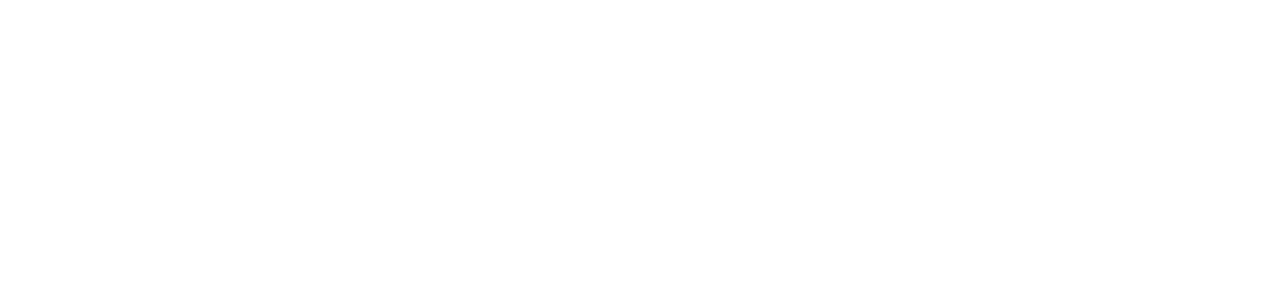
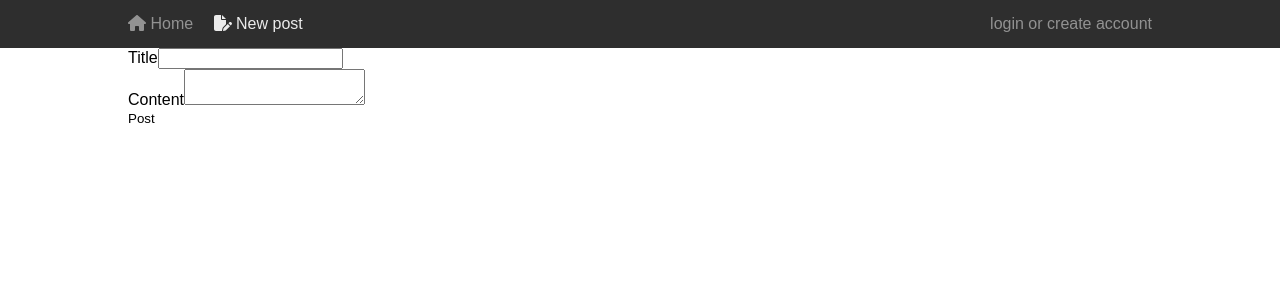
Before and after one commit to MiaraSatu/forum-front, a Vue app: page /post/new in a window 1280 px wide. Before the commit this address had no page. Shown: the top 300 px of the page. Built offline with nearby package versions, Linux system fonts and the light colour scheme.

Commit message:
add router-link to [post_new] in nav, in router configuration, in components/

```diff
--- a/src/components/Nav.vue
+++ b/src/components/Nav.vue
@@ -1,9 +1,16 @@
 <template>
     <nav>
-		<router-link :to="{name: 'home'}" class="nav-link">
-			<font-awesome-icon icon="fa-solid fa-house" />
-			Home
-		</router-link>
+		<div class="options">
+			<router-link :to="{name: 'home'}" class="nav-link">
+				<font-awesome-icon icon="fa-solid fa-house" />
+				Home
+			</router-link>
+			<router-link :to="{name: 'post_new'}" class="nav-link">
+				<font-awesome-icon icon="fa-solid fa-file-pen" />
+				New post
+			</router-link>
+
+		</div>
 		<div class="right-option">
 			<div v-if="user" id="user-block">
 				<div id="profil" @click="displayDropdown">
@@ -71,8 +78,9 @@
     width: 100%;
     height: 3rem;
     padding: 0 10%;
-    background-color: rgb(201, 201, 201);
+    background-color: rgb(46, 46, 46);
     box-sizing: border-box;
+	color: rgb(146, 146, 146);
 
 	.right-option {
         margin-left: auto;
@@ -117,8 +125,12 @@
 		}
     }
 	.nav-link {
+		margin-right: 1rem;
 		&:hover {
 			color: rgb(64, 134, 224);
+		}
+		&.router-link-exact-active {
+			color: rgb(235, 235, 235);
 		}
 	}
 }
--- a/src/main.js
+++ b/src/main.js
@@ -16,7 +16,8 @@
     faHouse,
     faCircleNotch,
     faPowerOff,
-    faUserTie
+    faUserTie,
+    faFilePen
 } from '@fortawesome/free-solid-svg-icons'
 import {
     faThumbsUp,
@@ -24,7 +25,7 @@
 } from '@fortawesome/free-regular-svg-icons'
 
 /* add icons to the library */
-library.add(faUserSecret, faHouse, faCircleNotch, faPowerOff, faThumbsUp, faComment, faUserTie)
+library.add(faUserSecret, faHouse, faCircleNotch, faPowerOff, faThumbsUp, faComment, faUserTie, faFilePen)
 
 createApp(App)
 .use(store)
--- a/src/router/index.js
+++ b/src/router/index.js
@@ -2,6 +2,7 @@
 import HomeView from '@/views/HomeView.vue'
 import LoginView from '@/views/LoginView.vue'
 import RegisterView from '@/views/RegisterView.vue'
+import PostFormView from '@/views/PostFormView.vue'
 
 // component: () => import(/* webpackChunkName: "about" */ '../views/AboutView.vue')
 const routes = [
@@ -19,6 +20,11 @@
     path: '/register',
     name: 'register',
     component: RegisterView
+  },
+  {
+    path: '/post/new',
+    name: 'post_new',
+    component: PostFormView
   }
 ]
 
--- /dev/null
+++ b/src/views/PostFormView.vue
@@ -0,0 +1,19 @@
+<template>
+    <app-nav />
+    <div class="super-container">
+        <app-post-form />
+    </div>
+</template>
+
+<script>
+import AppNav from '@/components/Nav.vue'
+import AppPostForm from '@/components/PostForm.vue'
+
+export default {
+    name: 'PostFormView',
+    components: {
+        AppNav,
+        AppPostForm
+    }
+}
+</script>
```
